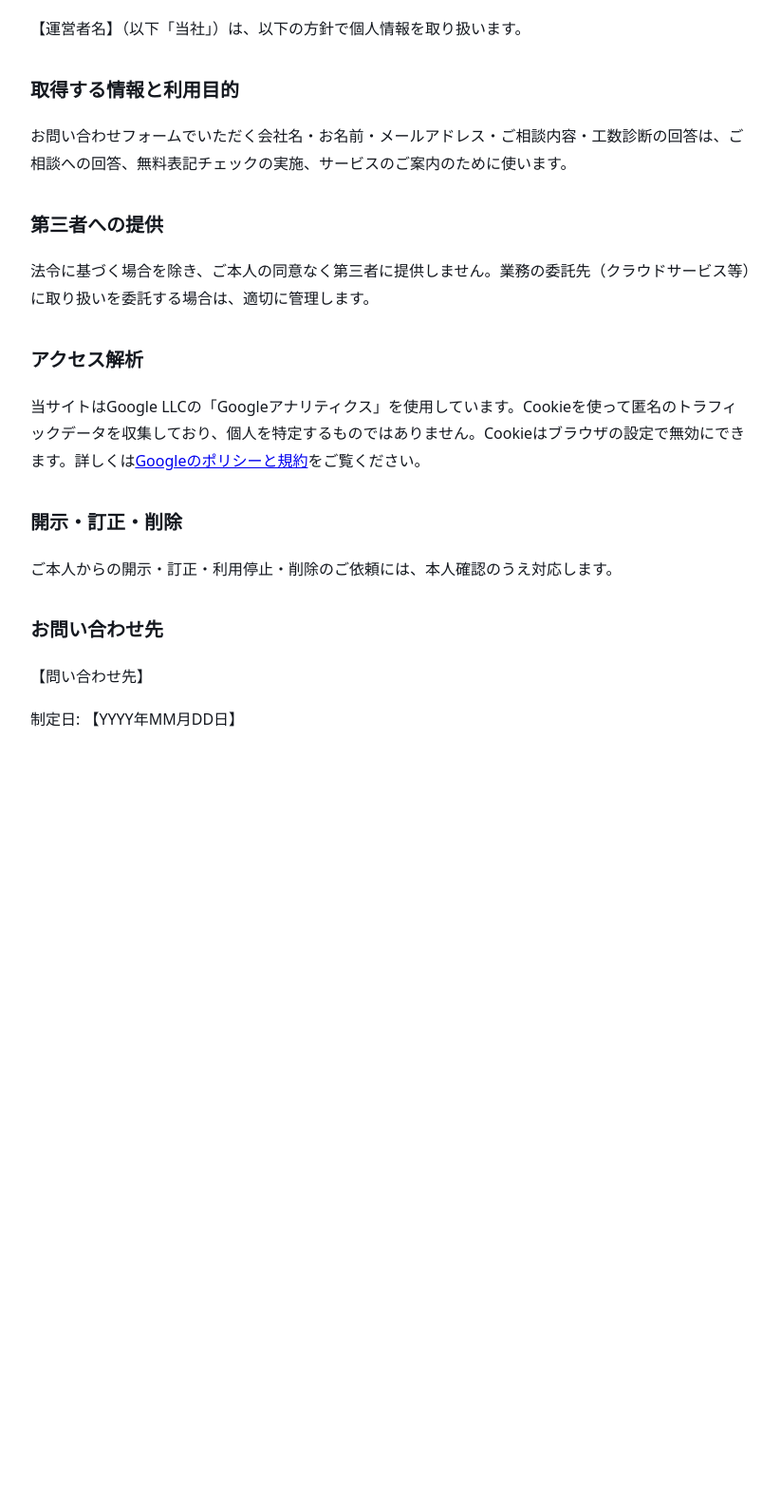
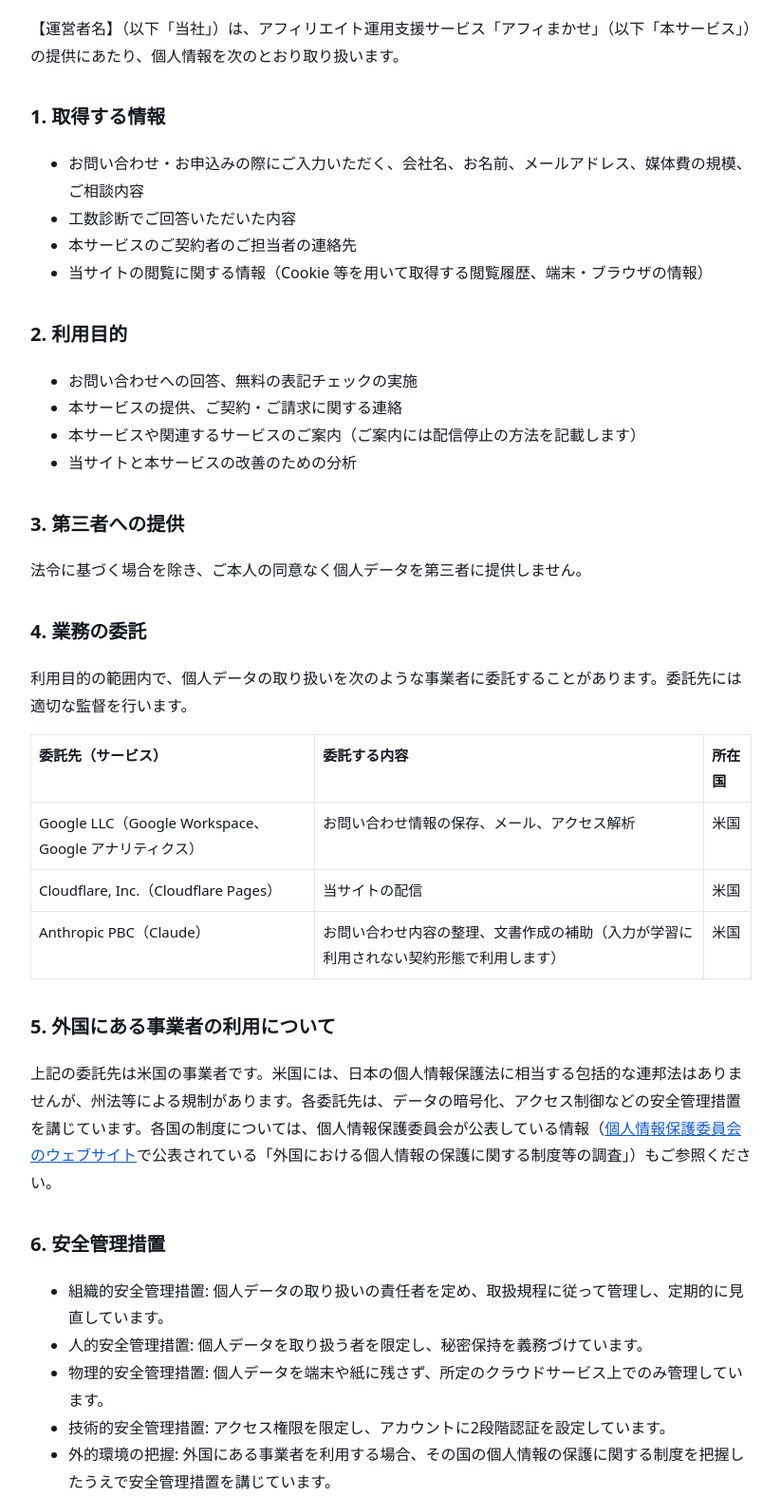
Before and after one commit to rikuurawareds-gif/my-website, a plain HTML site: page affiliate/site/privacy.html in a window 1280 px wide. Shown: the part 104-1680 px from the top of the page at 95% size, without its empty margins (228-1051 px from the left). Before the commit the page ends 924 px from the top, so only its background shows below. Drawn offline with Linux system fonts and the light colour scheme.

Commit message:
リリースまでのタスク一覧、契約・規約のたたき台、個人情報の扱いの標準を追加
利用規約・申込書・NDA・個人情報の覚書・委任範囲の合意書のたたき台、
弁護士への単発の依頼方法と依頼文、個人情報を預からない方針と安全管理措置、
2022年改正に沿ったプライバシーポリシーの改訂。

Co-Authored-By: Claude Opus 5.5 <noreply@anthropic.com>
Claude-Session: https://claude.ai/code/session_01BNoNYE8W6e9vjzzAkzAVaY

```diff
--- a/affiliate/site/privacy.html
+++ b/affiliate/site/privacy.html
@@ -3,24 +3,69 @@
 <head>
 <meta charset="utf-8">
 <meta name="viewport" content="width=device-width,initial-scale=1">
-<title>プライバシーポリシー</title>
-<style>body{margin:0;font:16px/1.8 system-ui,-apple-system,"Hiragino Sans","Noto Sans JP",sans-serif;color:#14181f;background:#fff}main{max-width:760px;margin:0 auto;padding:32px 16px}h1{font-size:28px}h2{font-size:20px;margin-top:32px}</style>
+<title>プライバシーポリシー | アフィまかせ</title>
+<style>body{margin:0;font:16px/1.8 system-ui,-apple-system,"Hiragino Sans","Noto Sans JP",sans-serif;color:#14181f;background:#fff}main{max-width:760px;margin:0 auto;padding:32px 16px}h1{font-size:28px}h2{font-size:20px;margin-top:32px}table{border-collapse:collapse;width:100%;font-size:15px}th,td{border:1px solid #e2e6ec;padding:8px;text-align:left;vertical-align:top}a{color:#0f5bd8}</style>
 </head>
 <body>
 <main>
 <h1>プライバシーポリシー</h1>
-<p>【運営者名】（以下「当社」）は、以下の方針で個人情報を取り扱います。</p>
-<h2>取得する情報と利用目的</h2>
-<p>お問い合わせフォームでいただく会社名・お名前・メールアドレス・ご相談内容・工数診断の回答は、ご相談への回答、無料表記チェックの実施、サービスのご案内のために使います。</p>
-<h2>第三者への提供</h2>
-<p>法令に基づく場合を除き、ご本人の同意なく第三者に提供しません。業務の委託先（クラウドサービス等）に取り扱いを委託する場合は、適切に管理します。</p>
-<h2>アクセス解析</h2>
-<p>当サイトはGoogle LLCの「Googleアナリティクス」を使用しています。Cookieを使って匿名のトラフィックデータを収集しており、個人を特定するものではありません。Cookieはブラウザの設定で無効にできます。詳しくは<a href="https://policies.google.com/technologies/partner-sites">Googleのポリシーと規約</a>をご覧ください。</p>
-<h2>開示・訂正・削除</h2>
-<p>ご本人からの開示・訂正・利用停止・削除のご依頼には、本人確認のうえ対応します。</p>
-<h2>お問い合わせ先</h2>
-<p>【問い合わせ先】</p>
-<p>制定日: 【YYYY年MM月DD日】</p>
+<p>【運営者名】（以下「当社」）は、アフィリエイト運用支援サービス「アフィまかせ」（以下「本サービス」）の提供にあたり、個人情報を次のとおり取り扱います。</p>
+
+<h2>1. 取得する情報</h2>
+<ul>
+<li>お問い合わせ・お申込みの際にご入力いただく、会社名、お名前、メールアドレス、媒体費の規模、ご相談内容</li>
+<li>工数診断でご回答いただいた内容</li>
+<li>本サービスのご契約者のご担当者の連絡先</li>
+<li>当サイトの閲覧に関する情報（Cookie 等を用いて取得する閲覧履歴、端末・ブラウザの情報）</li>
+</ul>
+
+<h2>2. 利用目的</h2>
+<ul>
+<li>お問い合わせへの回答、無料の表記チェックの実施</li>
+<li>本サービスの提供、ご契約・ご請求に関する連絡</li>
+<li>本サービスや関連するサービスのご案内（ご案内には配信停止の方法を記載します）</li>
+<li>当サイトと本サービスの改善のための分析</li>
+</ul>
+
+<h2>3. 第三者への提供</h2>
+<p>法令に基づく場合を除き、ご本人の同意なく個人データを第三者に提供しません。</p>
+
+<h2>4. 業務の委託</h2>
+<p>利用目的の範囲内で、個人データの取り扱いを次のような事業者に委託することがあります。委託先には適切な監督を行います。</p>
+<table>
+<tr><th>委託先（サービス）</th><th>委託する内容</th><th>所在国</th></tr>
+<tr><td>Google LLC（Google Workspace、Google アナリティクス）</td><td>お問い合わせ情報の保存、メール、アクセス解析</td><td>米国</td></tr>
+<tr><td>Cloudflare, Inc.（Cloudflare Pages）</td><td>当サイトの配信</td><td>米国</td></tr>
+<tr><td>Anthropic PBC（Claude）</td><td>お問い合わせ内容の整理、文書作成の補助（入力が学習に利用されない契約形態で利用します）</td><td>米国</td></tr>
+</table>
+
+<h2>5. 外国にある事業者の利用について</h2>
+<p>上記の委託先は米国の事業者です。米国には、日本の個人情報保護法に相当する包括的な連邦法はありませんが、州法等による規制があります。各委託先は、データの暗号化、アクセス制御などの安全管理措置を講じています。各国の制度については、個人情報保護委員会が公表している情報（<a href="https://www.ppc.go.jp/">個人情報保護委員会のウェブサイト</a>で公表されている「外国における個人情報の保護に関する制度等の調査」）もご参照ください。</p>
+
+<h2>6. 安全管理措置</h2>
+<ul>
+<li>組織的安全管理措置: 個人データの取り扱いの責任者を定め、取扱規程に従って管理し、定期的に見直しています。</li>
+<li>人的安全管理措置: 個人データを取り扱う者を限定し、秘密保持を義務づけています。</li>
+<li>物理的安全管理措置: 個人データを端末や紙に残さず、所定のクラウドサービス上でのみ管理しています。</li>
+<li>技術的安全管理措置: アクセス権限を限定し、アカウントに2段階認証を設定しています。</li>
+<li>外的環境の把握: 外国にある事業者を利用する場合、その国の個人情報の保護に関する制度を把握したうえで安全管理措置を講じています。</li>
+</ul>
+
+<h2>7. Cookie とアクセス解析</h2>
+<p>当サイトは、Google LLC の「Google アナリティクス」を使用しています。Google アナリティクスは Cookie を使って閲覧状況を収集しますが、これによってお名前などの個人を特定する情報を取得することはありません。Cookie はブラウザの設定で無効にできます。詳しくは<a href="https://policies.google.com/technologies/partner-sites">Google のポリシーと規約</a>をご覧ください。</p>
+
+<h2>8. 本サービスのご契約者からお預かりするデータ</h2>
+<p>本サービスでご契約者からお預かりする成果データ等は、ご契約者との契約と覚書に従って、ご契約者からの委託として取り扱います。氏名・連絡先など、成果の照合と分析に必要のない情報はお預かりしない方針です。</p>
+
+<h2>9. 開示・訂正・利用停止等のご請求</h2>
+<p>ご本人から、保有個人データの利用目的の通知、開示、訂正・追加・削除、利用停止・消去、第三者提供の停止、第三者提供記録の開示のご請求があった場合は、ご本人であることを確認のうえ、遅滞なく対応します。下記のお問い合わせ先までご連絡ください。</p>
+
+<h2>10. お問い合わせ先</h2>
+<p>【運営者名】　個人情報の取り扱いの責任者: 【責任者名】<br>所在地: 【所在地（ご請求があれば遅滞なくお知らせします）】<br>メール: 【問い合わせ用メールアドレス】</p>
+
+<h2>11. 改定</h2>
+<p>本ポリシーは、法令の改正や本サービスの変更にあわせて改定することがあります。重要な変更がある場合は、当サイトでお知らせします。</p>
+<p>制定日: 2026年【MM】月【DD】日</p>
 </main>
 </body>
 </html>
```
Also changed, not shown: 9 other files.
